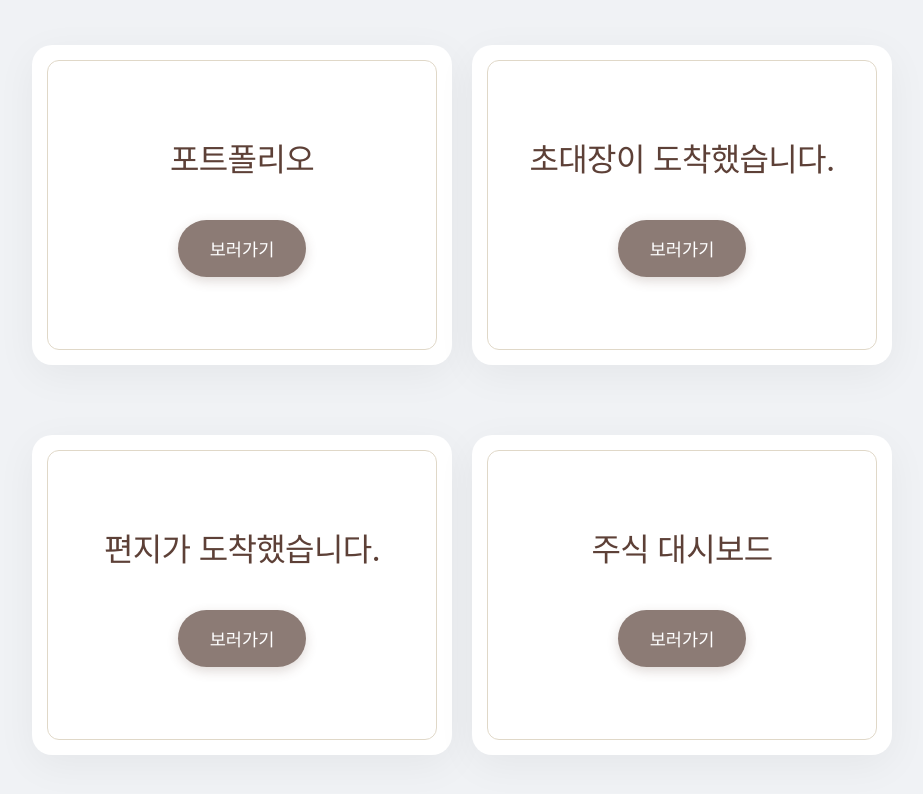
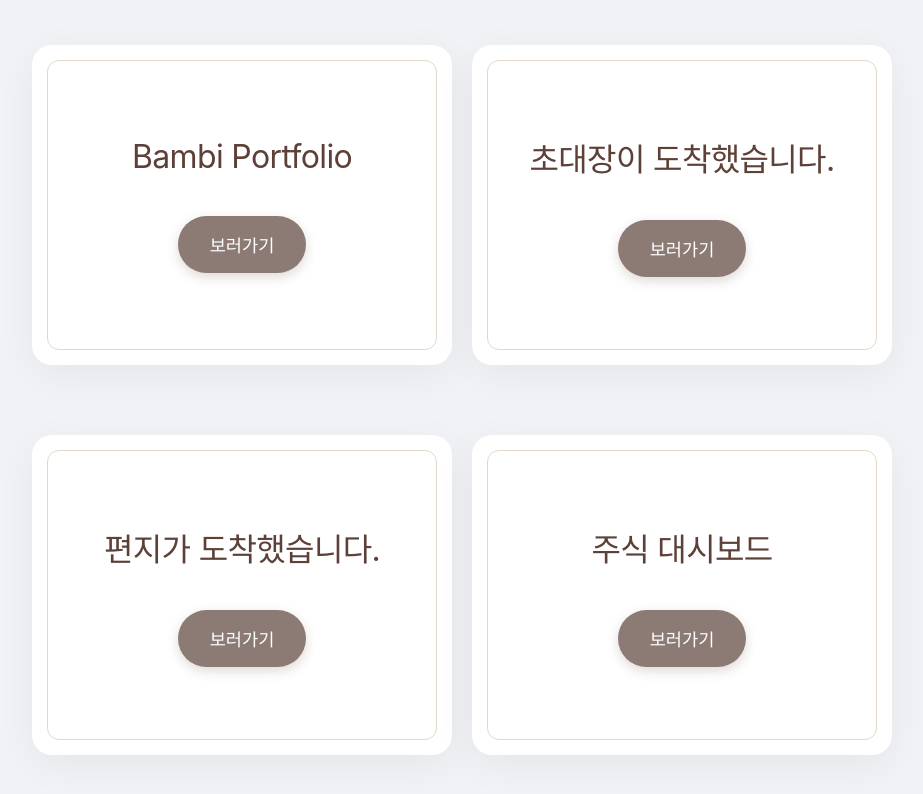
Before and after one commit to sh5623/Vibe_app, a Next.js app: page / in a window 1280 px wide. Shown: the top 794 px of the page, without its empty margins (178-1101 px from the left). Built offline with nearby package versions, Linux system fonts and the light colour scheme.

Commit message:
fix: change card title
change card title

```diff
--- a/src/app/page.tsx
+++ b/src/app/page.tsx
@@ -37,7 +37,7 @@ export default function Home() {
     return (
         <Container>
             <HomeCard
-                title="포트폴리오"
+                title="Bambi Portfolio"
                 buttonText="보러가기"
                 onClick={handlePortfolioNavigate}
             />
```
